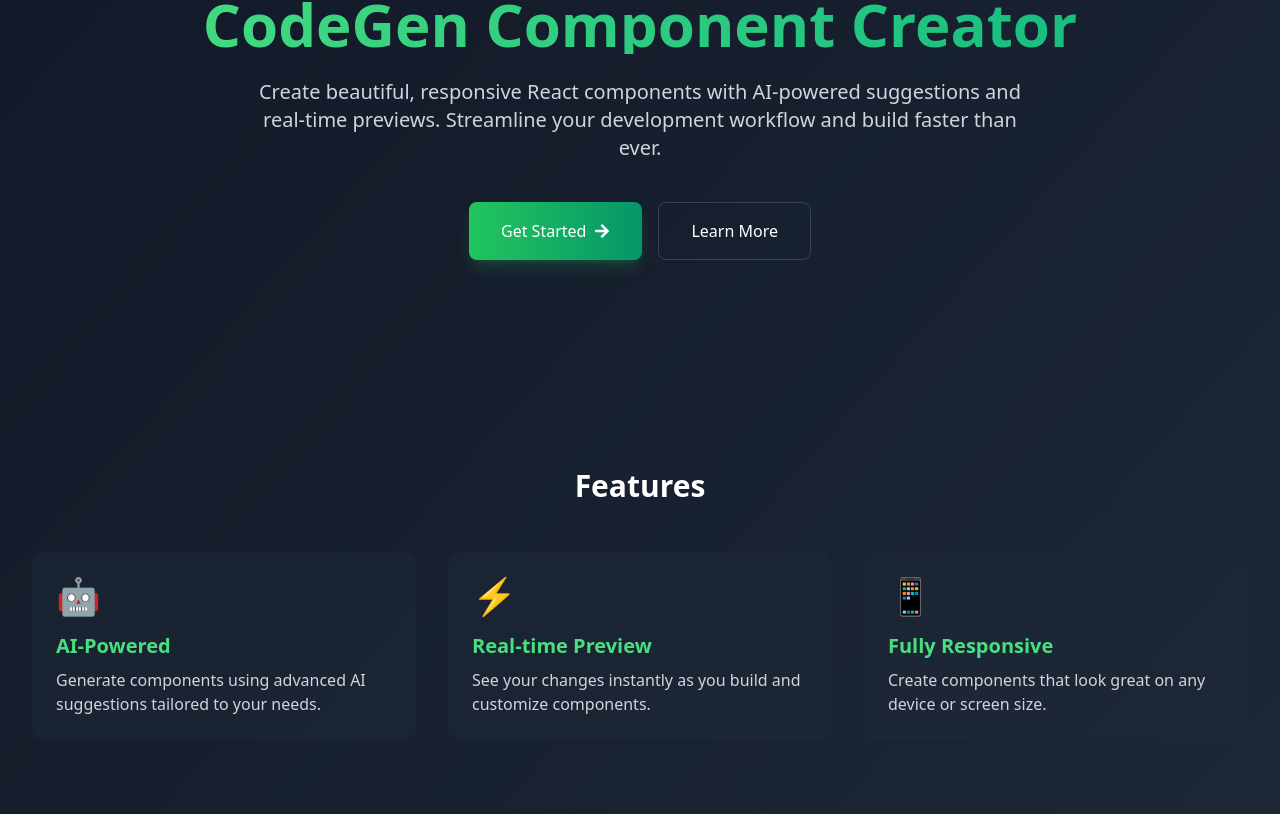
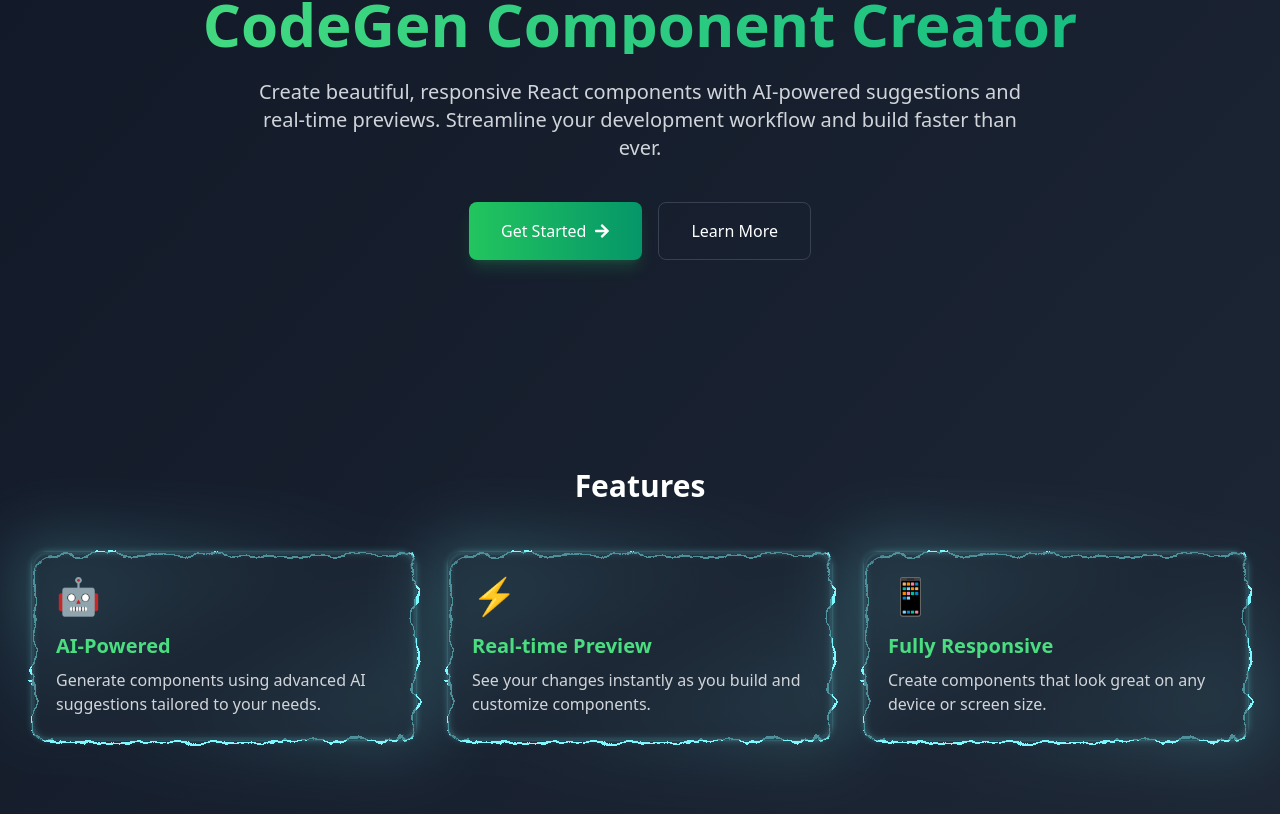
Before and after one commit to abhinavsaxena2308/CodeGen-ComponentCreator, a React (Create React App) app: page / in a window 1280 px wide. Shown: the part 254-1068 px from the top of the page. Built offline with nearby package versions, Linux system fonts and the light colour scheme; no server answers.

Commit message:
electric effect on landing page

```diff
--- /dev/null
+++ b/src/component/ElectricBorder.jsx
@@ -0,0 +1,188 @@
+import { useEffect, useId, useLayoutEffect, useRef } from 'react';
+
+function hexToRgba(hex, alpha = 1) {
+  if (!hex) return `rgba(0,0,0,${alpha})`;
+  let h = hex.replace('#', '');
+  if (h.length === 3) {
+    h = h
+      .split('')
+      .map(c => c + c)
+      .join('');
+  }
+  const int = parseInt(h, 16);
+  const r = (int >> 16) & 255;
+  const g = (int >> 8) & 255;
+  const b = int & 255;
+  return `rgba(${r}, ${g}, ${b}, ${alpha})`;
+}
+
+const ElectricBorder = ({ children, color = '#5227FF', speed = 1, chaos = 1, thickness = 2, className, style }) => {
+  const rawId = useId().replace(/[:]/g, '');
+  const filterId = `turbulent-displace-${rawId}`;
+  const svgRef = useRef(null);
+  const rootRef = useRef(null);
+  const strokeRef = useRef(null);
+
+  const updateAnim = () => {
+    const svg = svgRef.current;
+    const host = rootRef.current;
+    if (!svg || !host) return;
+
+    if (strokeRef.current) {
+      strokeRef.current.style.filter = `url(#${filterId})`;
+    }
+
+    const width = Math.max(1, Math.round(host.clientWidth || host.getBoundingClientRect().width || 0));
+    const height = Math.max(1, Math.round(host.clientHeight || host.getBoundingClientRect().height || 0));
+
+    const dyAnims = Array.from(svg.querySelectorAll('feOffset > animate[attributeName="dy"]'));
+    if (dyAnims.length >= 2) {
+      dyAnims[0].setAttribute('values', `${height}; 0`);
+      dyAnims[1].setAttribute('values', `0; -${height}`);
+    }
+
+    const dxAnims = Array.from(svg.querySelectorAll('feOffset > animate[attributeName="dx"]'));
+    if (dxAnims.length >= 2) {
+      dxAnims[0].setAttribute('values', `${width}; 0`);
+      dxAnims[1].setAttribute('values', `0; -${width}`);
+    }
+
+    const baseDur = 6;
+    const dur = Math.max(0.001, baseDur / (speed || 1));
+    [...dyAnims, ...dxAnims].forEach(a => a.setAttribute('dur', `${dur}s`));
+
+    const disp = svg.querySelector('feDisplacementMap');
+    if (disp) disp.setAttribute('scale', String(30 * (chaos || 1)));
+
+    const filterEl = svg.querySelector(`#${CSS.escape(filterId)}`);
+    if (filterEl) {
+      filterEl.setAttribute('x', '-200%');
+      filterEl.setAttribute('y', '-200%');
+      filterEl.setAttribute('width', '500%');
+      filterEl.setAttribute('height', '500%');
+    }
+
+    requestAnimationFrame(() => {
+      [...dyAnims, ...dxAnims].forEach(a => {
+        if (typeof a.beginElement === 'function') {
+          try {
+            a.beginElement();
+          } catch {
+            console.warn('ElectricBorder: beginElement failed');
+          }
+        }
+      });
+    });
+  };
+
+  useEffect(() => {
+    updateAnim();
+    // eslint-disable-next-line react-hooks/exhaustive-deps
+  }, [speed, chaos]);
+
+  useLayoutEffect(() => {
+    if (!rootRef.current) return;
+    const ro = new ResizeObserver(() => updateAnim());
+    ro.observe(rootRef.current);
+    updateAnim();
+    return () => ro.disconnect();
+    // eslint-disable-next-line react-hooks/exhaustive-deps
+  }, []);
+
+  const inheritRadius = {
+    borderRadius: style?.borderRadius ?? 'inherit'
+  };
+
+  const strokeStyle = {
+    ...inheritRadius,
+    borderWidth: thickness,
+    borderStyle: 'solid',
+    borderColor: color
+  };
+
+  const glow1Style = {
+    ...inheritRadius,
+    borderWidth: thickness,
+    borderStyle: 'solid',
+    borderColor: hexToRgba(color, 0.6),
+    filter: `blur(${0.5 + thickness * 0.25}px)`,
+    opacity: 0.5
+  };
+
+  const glow2Style = {
+    ...inheritRadius,
+    borderWidth: thickness,
+    borderStyle: 'solid',
+    borderColor: color,
+    filter: `blur(${2 + thickness * 0.5}px)`,
+    opacity: 0.5
+  };
+
+  const bgGlowStyle = {
+    ...inheritRadius,
+    transform: 'scale(1.08)',
+    filter: 'blur(32px)',
+    opacity: 0.3,
+    zIndex: -1,
+    background: `linear-gradient(-30deg, ${hexToRgba(color, 0.8)}, transparent, ${color})`
+  };
+
+  return (
+    <div ref={rootRef} className={'relative isolate ' + (className ?? '')} style={style}>
+      <svg
+        ref={svgRef}
+        className="fixed -left-[10000px] -top-[10000px] w-[10px] h-[10px] opacity-[0.001] pointer-events-none"
+        aria-hidden
+        focusable="false"
+      >
+        <defs>
+          <filter id={filterId} colorInterpolationFilters="sRGB" x="-20%" y="-20%" width="140%" height="140%">
+            <feTurbulence type="turbulence" baseFrequency="0.02" numOctaves="10" result="noise1" seed="1" />
+            <feOffset in="noise1" dx="0" dy="0" result="offsetNoise1">
+              <animate attributeName="dy" values="700; 0" dur="6s" repeatCount="indefinite" calcMode="linear" />
+            </feOffset>
+
+            <feTurbulence type="turbulence" baseFrequency="0.02" numOctaves="10" result="noise2" seed="1" />
+            <feOffset in="noise2" dx="0" dy="0" result="offsetNoise2">
+              <animate attributeName="dy" values="0; -700" dur="6s" repeatCount="indefinite" calcMode="linear" />
+            </feOffset>
+
+            <feTurbulence type="turbulence" baseFrequency="0.02" numOctaves="10" result="noise1" seed="2" />
+            <feOffset in="noise1" dx="0" dy="0" result="offsetNoise3">
+              <animate attributeName="dx" values="490; 0" dur="6s" repeatCount="indefinite" calcMode="linear" />
+            </feOffset>
+
+            <feTurbulence type="turbulence" baseFrequency="0.02" numOctaves="10" result="noise2" seed="2" />
+            <feOffset in="noise2" dx="0" dy="0" result="offsetNoise4">
+              <animate attributeName="dx" values="0; -490" dur="6s" repeatCount="indefinite" calcMode="linear" />
+            </feOffset>
+
+            <feComposite in="offsetNoise1" in2="offsetNoise2" result="part1" />
+            <feComposite in="offsetNoise3" in2="offsetNoise4" result="part2" />
+            <feBlend in="part1" in2="part2" mode="color-dodge" result="combinedNoise" />
+            <feDisplacementMap
+              in="SourceGraphic"
+              in2="combinedNoise"
+              scale="30"
+              xChannelSelector="R"
+              yChannelSelector="B"
+            />
+          </filter>
+        </defs>
+      </svg>
+
+      <div className="absolute inset-0 pointer-events-none" style={inheritRadius}>
+        <div ref={strokeRef} className="absolute inset-0 box-border" style={strokeStyle} />
+        <div className="absolute inset-0 box-border" style={glow1Style} />
+        <div className="absolute inset-0 box-border" style={glow2Style} />
+        <div className="absolute inset-0" style={bgGlowStyle} />
+      </div>
+
+      <div className="relative" style={inheritRadius}>
+        {children}
+      </div>
+    </div>
+  );
+};
+
+export default ElectricBorder;
--- a/src/pages/Landing.jsx
+++ b/src/pages/Landing.jsx
@@ -1,6 +1,7 @@
 import React from 'react';
 import { Link } from 'react-router-dom';
 import { FaCode, FaArrowRight } from 'react-icons/fa';
+import ElectricBorder from '../component/ElectricBorder';
 
 const Landing = () => {
   return (
@@ -15,8 +16,9 @@
             CodeGen Component Creator
           </h1>
           <p className="text-xl text-gray-300 max-w-3xl mx-auto mb-10">
-            Create beautiful, responsive React components with AI-powered suggestions and real-time previews.
-            Streamline your development workflow and build faster than ever.
+            Create beautiful, responsive React components with AI-powered
+            suggestions and real-time previews. Streamline your development
+            workflow and build faster than ever.
           </p>
 
           <div className="flex flex-col sm:flex-row gap-4 justify-center">
@@ -38,31 +40,48 @@
       </div>
 
       {/* Features Section */}
-      <div id="features" className="max-w-7xl mx-auto px-4 sm:px-6 lg:px-8 py-20">
+      <div
+        id="features"
+        className="max-w-7xl mx-auto px-4 sm:px-6 lg:px-8 py-20"
+      >
         <h2 className="text-3xl font-bold text-center mb-12">Features</h2>
         <div className="grid md:grid-cols-3 gap-8">
           {[
             {
-              title: 'AI-Powered',
-              description: 'Generate components using advanced AI suggestions tailored to your needs.',
-              icon: '🤖'
+              title: "AI-Powered",
+              description:
+                "Generate components using advanced AI suggestions tailored to your needs.",
+              icon: "🤖",
             },
             {
-              title: 'Real-time Preview',
-              description: 'See your changes instantly as you build and customize components.',
-              icon: '⚡'
+              title: "Real-time Preview",
+              description:
+                "See your changes instantly as you build and customize components.",
+              icon: "⚡",
             },
             {
-              title: 'Fully Responsive',
-              description: 'Create components that look great on any device or screen size.',
-              icon: '📱'
-            }
+              title: "Fully Responsive",
+              description:
+                "Create components that look great on any device or screen size.",
+              icon: "📱",
+            },
           ].map((feature, index) => (
-            <div key={index} className="bg-gray-800/50 p-6 rounded-xl hover:bg-gray-800/70 transition-colors duration-200">
-              <div className="text-4xl mb-4">{feature.icon}</div>
-              <h3 className="text-xl font-semibold mb-2 text-green-400">{feature.title}</h3>
-              <p className="text-gray-300">{feature.description}</p>
-            </div>
+            <ElectricBorder
+              key={index}
+              color="#7df9ff"
+              speed={1}
+              chaos={0.5}
+              thickness={2}
+              style={{ borderRadius: 16 }}
+            >
+              <div className="bg-gray-800/50 p-6 rounded-xl hover:bg-gray-800/70 transition-colors duration-200 h-full">
+                <div className="text-4xl mb-4">{feature.icon}</div>
+                <h3 className="text-xl font-semibold mb-2 text-green-400">
+                  {feature.title}
+                </h3>
+                <p className="text-gray-300">{feature.description}</p>
+              </div>
+            </ElectricBorder>
           ))}
         </div>
       </div>
@@ -70,9 +89,12 @@
       {/* CTA Section */}
       <div className="bg-gray-800/30 mt-20 py-16">
         <div className="max-w-3xl mx-auto text-center px-4">
-          <h2 className="text-3xl font-bold mb-6">Ready to build something amazing?</h2>
+          <h2 className="text-3xl font-bold mb-6">
+            Ready to build something amazing?
+          </h2>
           <p className="text-gray-300 mb-8">
-            Join thousands of developers who are already creating beautiful components with CodeGen.
+            Join thousands of developers who are already creating beautiful
+            components with CodeGen.
           </p>
           <Link
             to="/auth"
```
